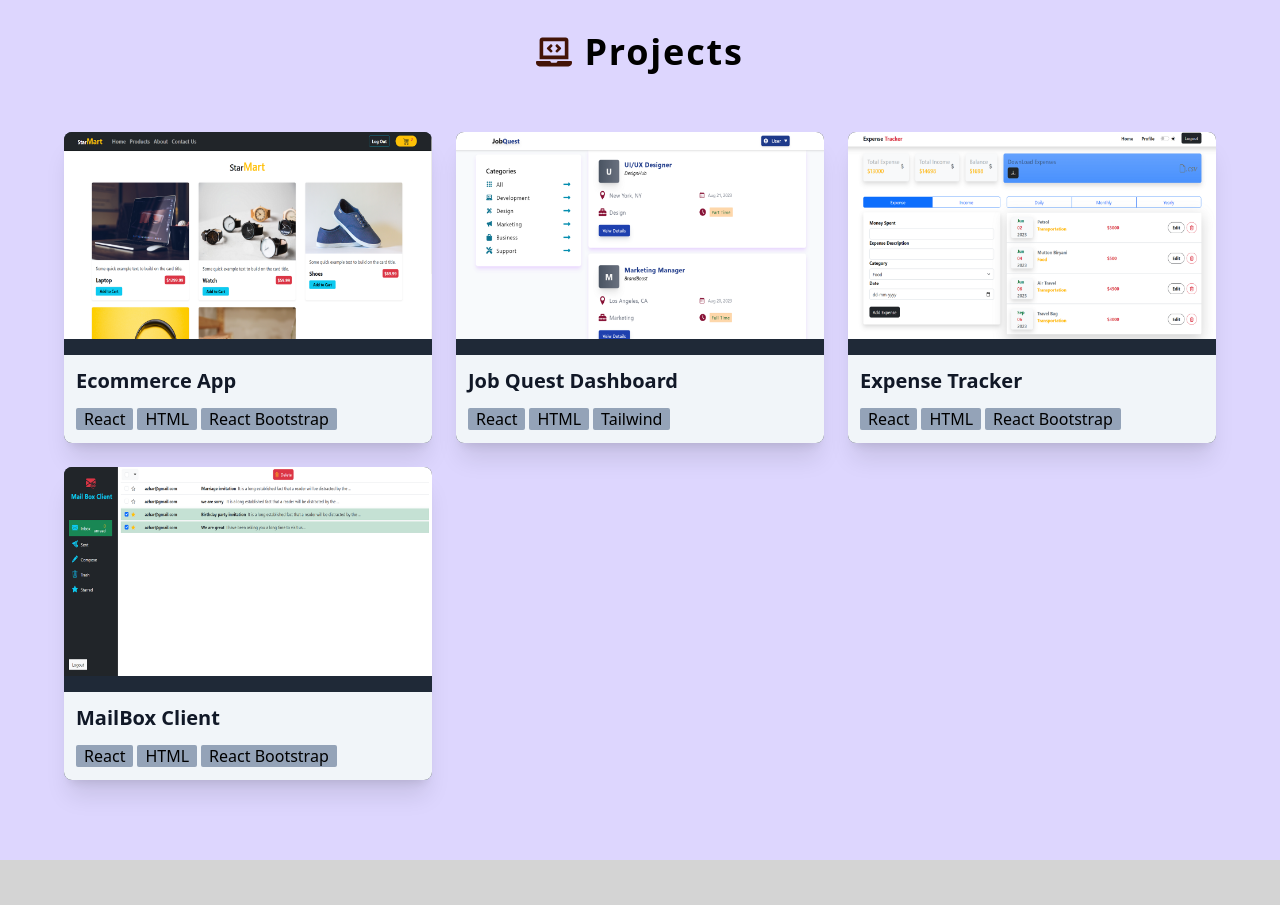
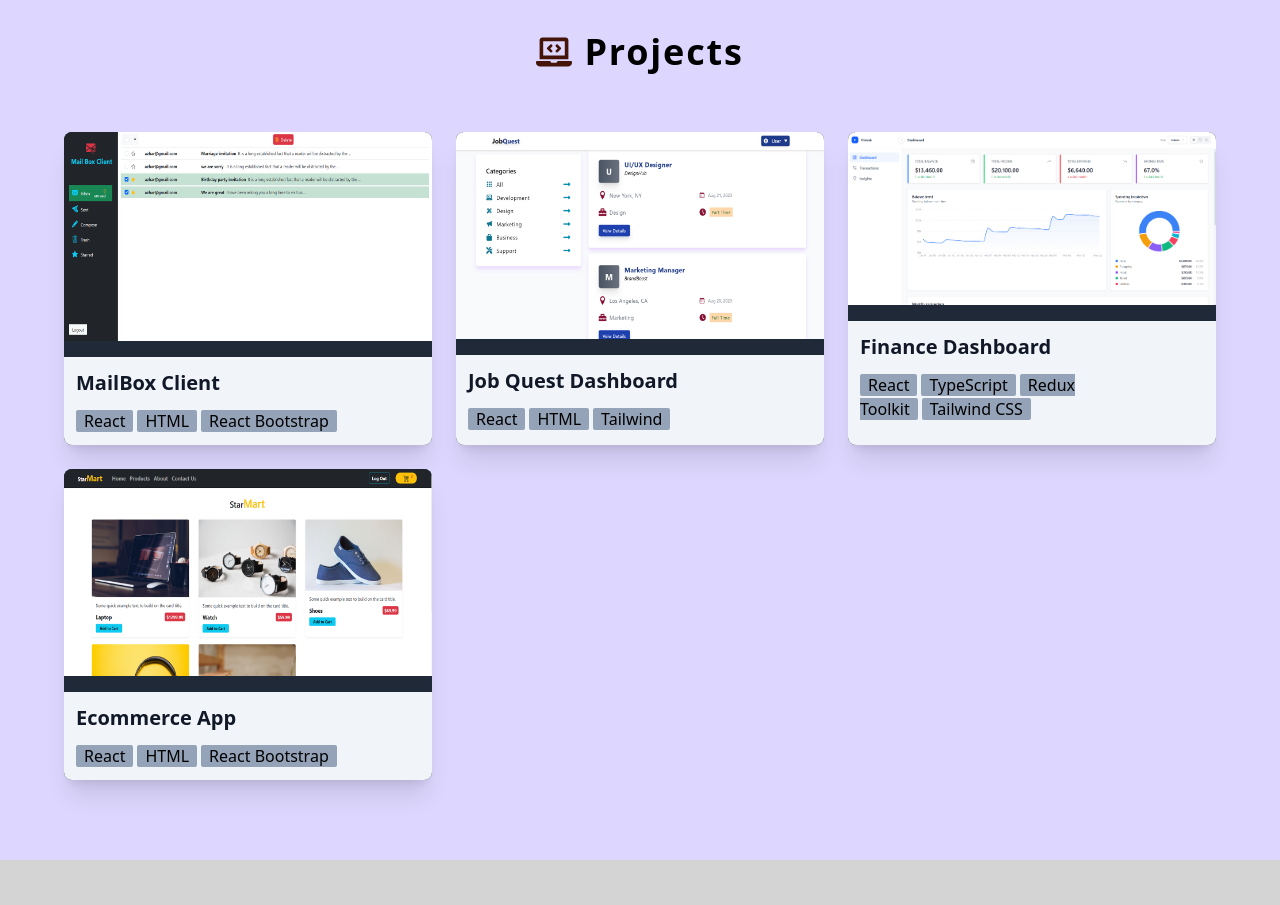
Before and after one commit to axhar-ibraheem/Azhar-Portfolio, a React (Vite) app: page / in a window 1280 px wide. Shown: the part 2380-3285 px from the top of the page. Built offline with nearby package versions, Linux system fonts and the light colour scheme.

Commit message:
chore: update projects section

```diff
--- a/src/components/Contact.tsx
+++ b/src/components/Contact.tsx
@@ -2,8 +2,9 @@ import Wrapper from "./UI/Wrapper";
 import SectionTitle from "./UI/SectionTitle";
 import { MdOutgoingMail } from "react-icons/md";
 import { BsTelephoneFill } from "react-icons/bs";
+import { FaHandshake } from "react-icons/fa";
 
-import { FaHandshake } from "react-icons/fa";
+
 const Contact = () => {
   return (
     <Wrapper id="contact" classNames="bg-neutral-300 py-10">
--- a/src/components/SingleProject.tsx
+++ b/src/components/SingleProject.tsx
@@ -1,6 +1,6 @@
 import eccomerceImg from "../assets/ecommere.png";
 import mailboxImg from "../assets/mail-box.png";
-import expenseTrackerImg from "../assets/expense-tracker.png";
+import financeDashboardImg from "../assets/finance-dashboard.png";
 import jobquestImg from "../assets/jobquest.png";
 import { ProjectInfo } from "../data/projects.data";
 
@@ -10,7 +10,7 @@ interface SingleProjectProps {
 
 const imgMap: Record<ProjectInfo["img"], string> = {
   ecommerce: eccomerceImg,
-  expense: expenseTrackerImg,
+  "finance-dashboard": financeDashboardImg,
   mail: mailboxImg,
   jobquest: jobquestImg,
 };
@@ -29,10 +29,12 @@ const SingleProject = ({ projectInfo }: SingleProjectProps) => {
           <div className="absolute grid grid-rows-2 gap-3 border-cyan-900 transition ease-in-out delay-400 duration-700 opacity-0 group-hover:opacity-100 z-10 top-[50%] left-[50%] translate-y-[-50%] translate-x-[-50%] text-center">
             <div>
               <a
+                target="_blank"
+                rel="noopener noreferrer"
                 href={projectInfo.link}
                 className="bg-blue-200 text-gray-900 px-2 py-1 text-xl rounded-sm capitalize mb-3"
               >
-                live site
+                live demo
               </a>
             </div>
             <div>
--- a/src/data/projects.data.ts
+++ b/src/data/projects.data.ts
@@ -1,19 +1,20 @@
 export interface ProjectInfo {
   title: string;
   technologies: string[];
-  img: "ecommerce" | "expense" | "mail" | "jobquest";
+  img: "ecommerce" | "finance-dashboard" | "mail" | "jobquest";
   link: string;
   sourceCodeLink: string;
 }
 
 export const projects: ProjectInfo[] = [
   {
-    title: "Ecommerce App",
+    title: "MailBox Client",
     technologies: ["React", "HTML", "React Bootstrap"],
-    img: "ecommerce",
-    link: "https://ecommerce-app-axhar.netlify.app/home",
-    sourceCodeLink: "https://github.com/axhar-ibraheem/React-Ecommerce-App",
+    img: "mail",
+    link: "https://mailbox-client-axhar.netlify.app/auth",
+    sourceCodeLink: "https://github.com/axhar-ibraheem/React-Mailbox-client",
   },
+
   {
     title: "Job Quest Dashboard",
     technologies: ["React", "HTML", "Tailwind"],
@@ -22,17 +23,17 @@ export const projects: ProjectInfo[] = [
     sourceCodeLink: "https://github.com/axhar-ibraheem/JobQuest_Vite",
   },
   {
-    title: "Expense Tracker",
-    technologies: ["React", "HTML", "React Bootstrap"],
-    img: "expense",
-    link: "https://expense-tracker-axhar.netlify.app/",
-    sourceCodeLink: "https://github.com/axhar-ibraheem/React-Expense-Tracker",
+    title: "Finance Dashboard",
+    technologies: ["React", "TypeScript", "Redux Toolkit", "Tailwind CSS"],
+    img: "finance-dashboard",
+    link: "https://fintrack-axhar.netlify.app/",
+    sourceCodeLink: "https://github.com/axhar-ibraheem/finTrack",
   },
   {
-    title: "MailBox Client",
+    title: "Ecommerce App",
     technologies: ["React", "HTML", "React Bootstrap"],
-    img: "mail",
-    link: "https://mailbox-client-axhar.netlify.app/auth",
-    sourceCodeLink: "https://github.com/axhar-ibraheem/React-Mailbox-client",
+    img: "ecommerce",
+    link: "https://ecommerce-app-axhar.netlify.app/home",
+    sourceCodeLink: "https://github.com/axhar-ibraheem/React-Ecommerce-App",
   },
 ];
```
Also changed, not shown: src/assets/expense-tracker.png (deleted), src/assets/finance-dashboard.png (added).
